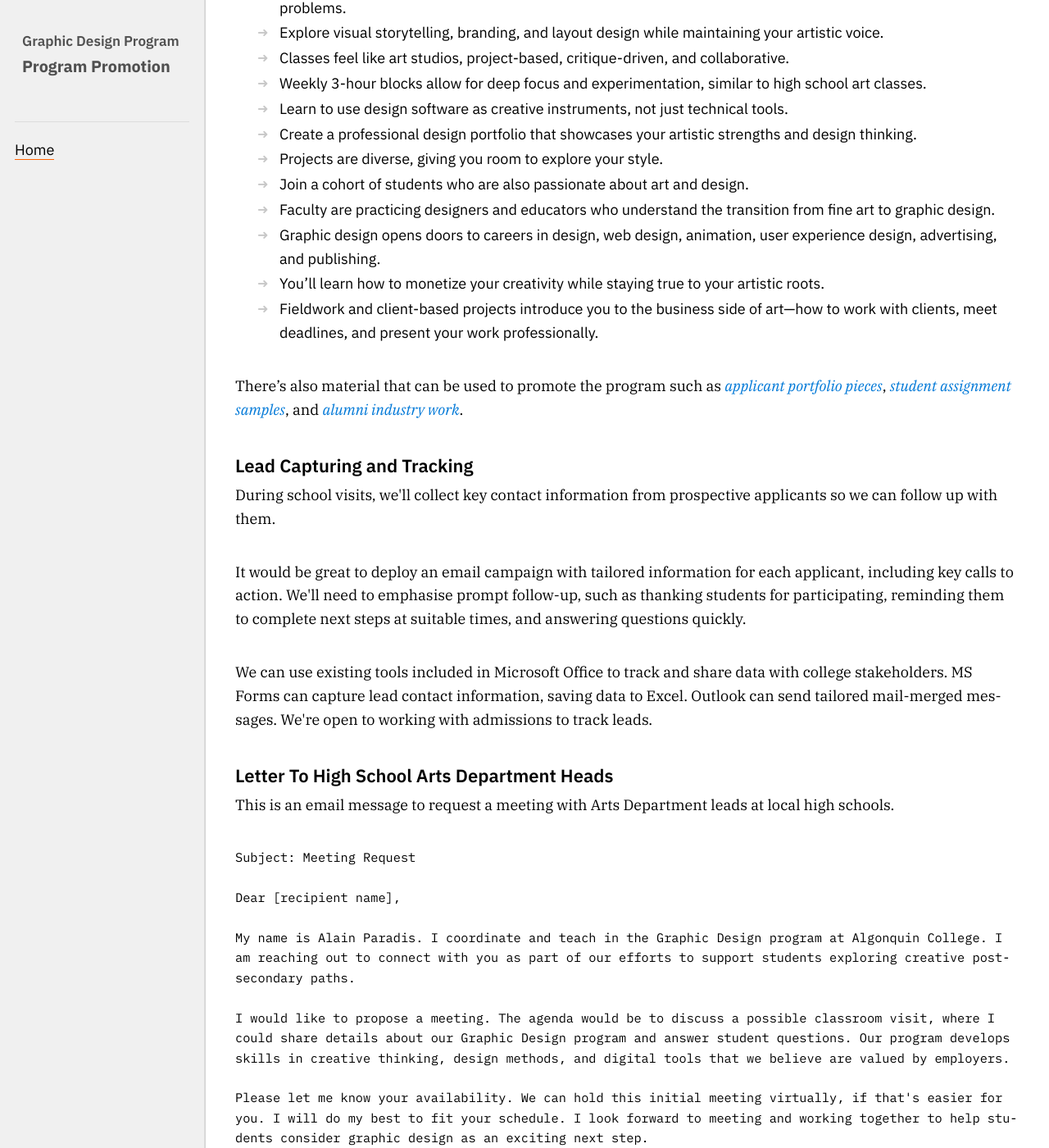
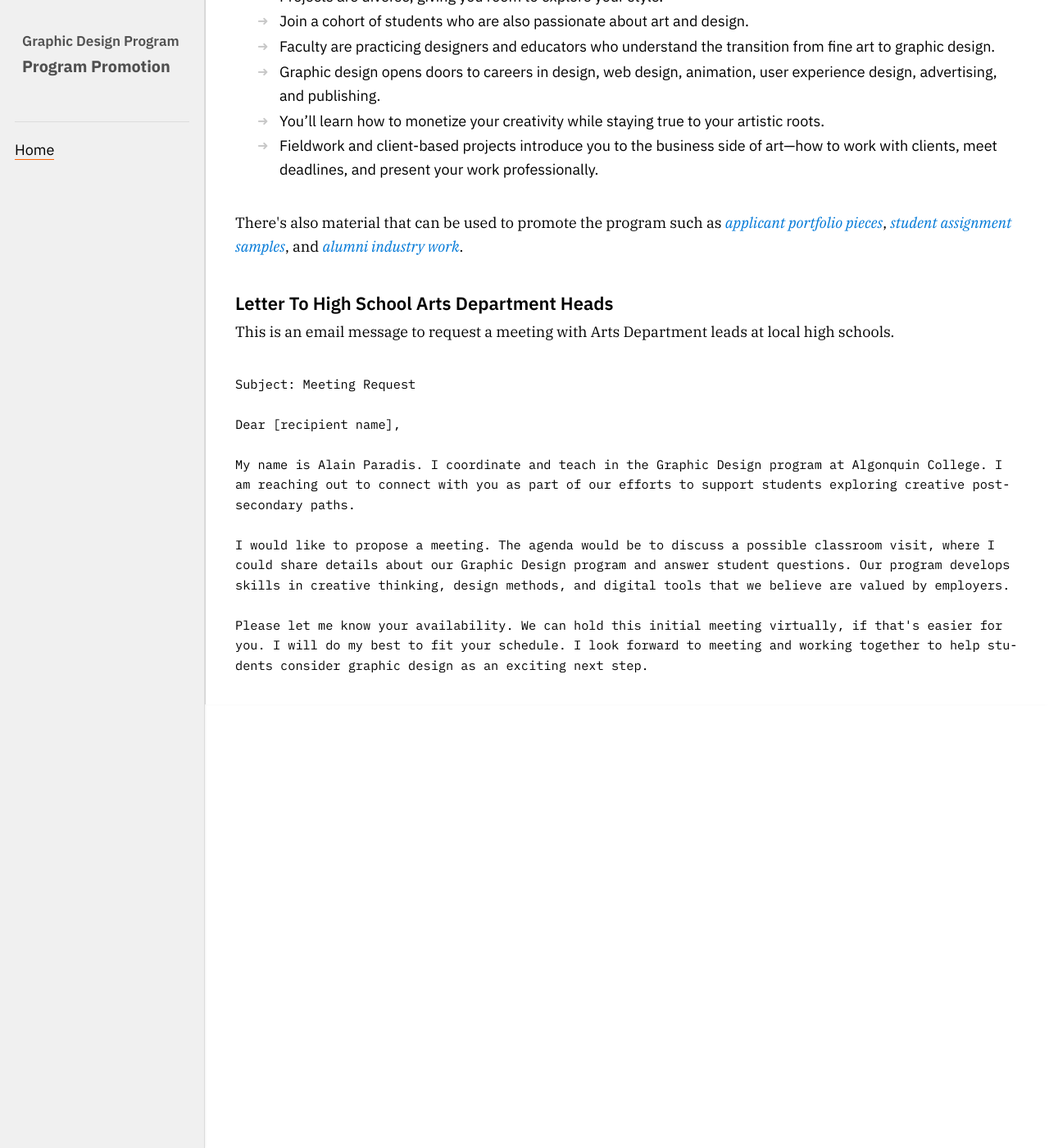
Before and after one commit to AlainParadis/program-promotion, a Jekyll site: the page built from index.md, in a window 1280 px wide and 1400 px high, scrolled down 3220 px. Shown: the whole window at 82% size. Built offline with Jekyll 4.4.1, drawn with Linux system fonts in a browser that asks for light colours; some of the changed text lies outside the part shown.

Commit message:
Refactor messaging page and remove lead tracking
Clean up index.md: remove outreach and local-schools buttons, delete the Lead Capturing and Tracking section (and MS Forms/Outlook paragraph), and relocate the promotional materials line. Also normalize Liquid loop indentation, tidy minor whitespace/formatting, and add newline at EOF.

```diff
--- a/index.md
+++ b/index.md
@@ -16,7 +16,6 @@ order: 0
 <p>
 	There are a number of highschools that offer a Specialist High Skills Major in Arts and Culture (<a href="https://www.ontario.ca/document/specialist-high-skills-major-policy-and-implementation-guide/arts-and-culture" target="_target">SHSM, Arts and Culture</a>).
 </p>
-<a href="outreach-planning.html" class="btn">Outreach Planning</a>
 <h4>
 	<a name="messaging">Messaging</a>
 </h4>
@@ -24,12 +23,10 @@ order: 0
 	These are benefits for high school students to attend the Graphic Design program at Algonquin College. These make up the key messaging that needs to be shared broadly.
 </p>
 <ul>
-  {% for message in site.data.sitewide.messaging %}
-    <li>{{ message }}</li>
-  {% endfor %}
+	{% for message in site.data.sitewide.messaging %}
+	<li>{{ message }}</li>
+	{% endfor %}
 </ul>
-
-<a href="schools.html" class="btn-small">Local Arts High Schools&nbsp;➜</a>
 <h4>
 	<a name="channels">Channels </a>
 </h4>
@@ -58,7 +55,7 @@ order: 0
 </blockquote>
 {% include uvp.html %}
 <p>
-    Read more <a href="background.html">background information</a> rationalizing the current state of the program.
+	Read more <a href="background.html">background information</a> rationalizing the current state of the program.
 </p>
 <h4>
 	Key Messaging
@@ -69,30 +66,17 @@ order: 0
 <blockquote>
 	“Find tools, community, and real-world experience with Algonquin’s Graphic Design program—where creativity meets employability.”
 </blockquote>
-
 The listed benefits contain the messaging that needs to be communicated in the specified channels.
-
 <ul>
-  {% for message in site.data.sitewide.messaging %}
-    <li>{{ message }}</li>
-  {% endfor %}
+	{% for message in site.data.sitewide.messaging %}
+	<li>{{ message }}</li>
+	{% endfor %}
 </ul>
-
-There's also material that can be used to promote the program such as <em>applicant portfolio pieces</em>, <em>student assignment samples</em>, and <em>alumni industry work</em>.
-<h4>
-	Lead Capturing and Tracking
-</h4>
 <p>
-	During school visits, we'll collect key contact information from prospective applicants so we can follow up with them.
-</p>
-<p>
-	It would be great to deploy an email campaign with tailored information for each applicant, including key calls to action. We'll need to emphasise prompt follow-up, such as thanking students for participating, reminding them to complete next steps at suitable times, and answering questions quickly.
-</p>
-<p>
-    We can use existing tools included in Microsoft Office to track and share data with college stakeholders. MS Forms can capture lead contact information, saving data to Excel. Outlook can send tailored mail-merged messages. We're open to working with admissions to track leads.
+	There's also material that can be used to promote the program such as <em>applicant portfolio pieces</em>, <em>student assignment samples</em>, and <em>alumni industry work</em>.
 </p>
 <h4>
-    Letter To High School Arts Department Heads
+	Letter To High School Arts Department Heads
 </h4>
 <p>
 	This is an email message to request a meeting with Arts Department leads at local high schools.
```
